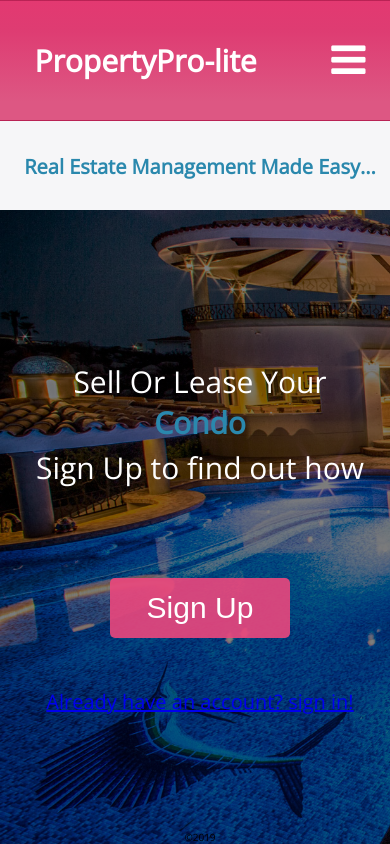
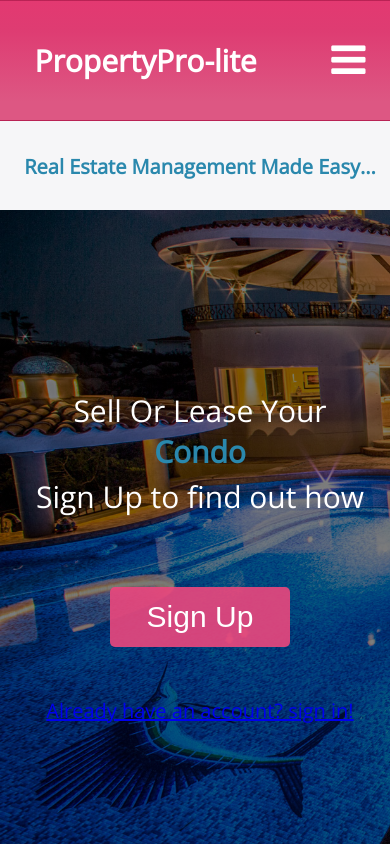
Before and after one commit to chubibest/PropertyPro-lite, a plain HTML site: page UI/index.html in a window 390 px wide. Drawn offline with nearby package versions, Linux system fonts and the light colour scheme.

Commit message:
bug(ui): Correct mobile view [starts #166824188][Finishes #166824188]

```diff
--- a/UI/css/form.css
+++ b/UI/css/form.css
@@ -50,6 +50,9 @@ border: 2px solid #fff;
 box-shadow: inset 1px 1px 1px rgba(0, 0, 0, 0.33);
 }
 
+form ul li input:focus{
+  border-color:none;
+}
 button {
   background:#2A88AD;
   width: 10em;
--- a/UI/css/index.css
+++ b/UI/css/index.css
@@ -3,8 +3,10 @@ main {
   display:flex;
   flex-direction: row;
   justify-content: space-evenly;
-  margin-top: 6em;
   color:white;
+  }
+  .below_logo{
+    margin-top:6em;
   }
   #first_animation{
     font-size:1.5em;
@@ -58,15 +60,12 @@ main {
       flex-direction: column;
       justify-content: center;
       align-items: center;
+    }
+    #big_button{
       margin:2em auto;
     }
-    #slider_wrapper{
-      margin: 3em auto;
-     }
   }
 
   @media (max-width:700px){
-    main{
-      margin:1em auto;
-    }
+
   }
--- a/UI/css/main.css
+++ b/UI/css/main.css
@@ -3,17 +3,20 @@ html, body {
   margin:0;
   width:100%;
 }
+
 body {
   font-family: 'Open Sans', sans-serif;
   font-size: 20px;
   min-width: 330px;
   display:grid;
-  grid-template-rows:auto auto 1fr auto;
+  grid-template-rows:auto auto 1fr;
   text-align: center;
   box-sizing:border-box;
   -webkit-box-sizing: border-box;
   -moz-box-sizing: border-box;
-  background-color: rgba(0,0,0,.9);
+}
+
+main{
   background-image:linear-gradient(0deg, rgba(0,0,0, 0.5), rgba(0,0,0, 0.5)), url('../images/lithouse4.jpg');
   background-attachment: fixed, fixed;
   background-size: cover, cover;
@@ -24,7 +27,6 @@ header {
   justify-content: space-between;
   width:100%;
   border-bottom: 1px solid transparent;
-  background:#ea477de6;
   background:linear-gradient(to top, #dd5783 15%, #de3c72 75%, #e33971 99%, #9c1341 100%);
   color: white;
 }
@@ -96,8 +98,8 @@ button:hover{
 }
 
 footer{
+  background:linear-gradient(to top, #dd5783 15%, #de3c72 75%, #e33971 99%, #9c1341 100%);
   font-size:.5em;
-  margin-top:.5em;
 }
 
 #menu{
--- a/UI/index.html
+++ b/UI/index.html
@@ -35,7 +35,7 @@
     </h4>
   </div>
   <main>
-    <div id="slider_wrapper">
+    <div id="slider_wrapper" class="below_logo">
       <div id="first_animation" >
         Sell Or Lease Your
         <div class="display_board">
@@ -67,7 +67,7 @@
         Sign Up to find out how
       </div>
     </div>
-    <div id="">
+    <div id="big_button" class="below_logo">
         <a href="signup.html">
       <button>
       Sign Up
@@ -80,9 +80,6 @@
       </p>
     </div>
   </main>
-  <footer>
-    &copy;2019
-  </footer>
   <script src="js/menu.js"></script>
   <script src="js/index.js"></script>
 
```
Also changed, not shown: UI/createad.html (+0 -3 lines), UI/signin.html (+0 -3 lines), UI/signup.html (+1 -4 lines), UI/user.html (+0 -3 lines).
